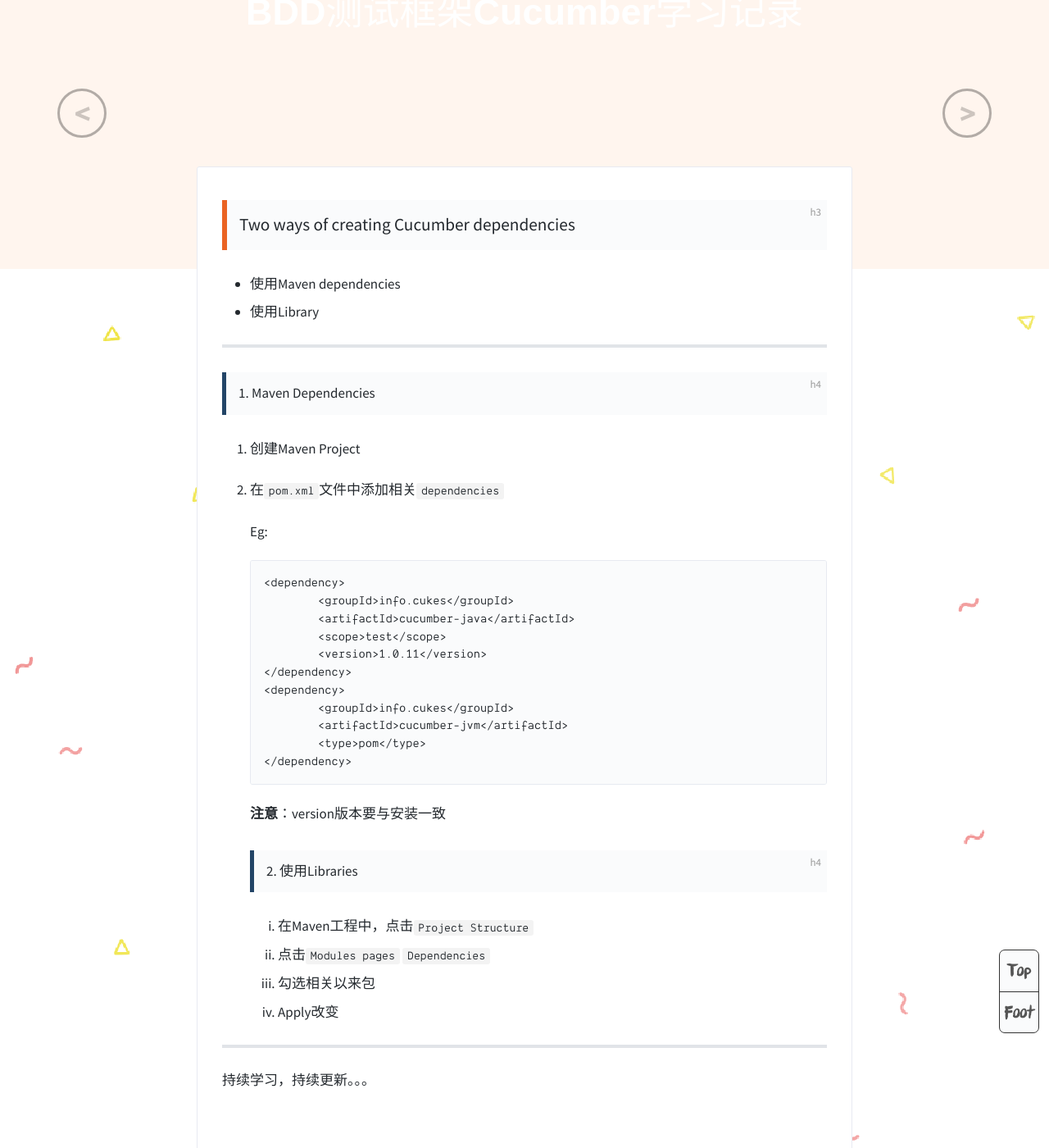
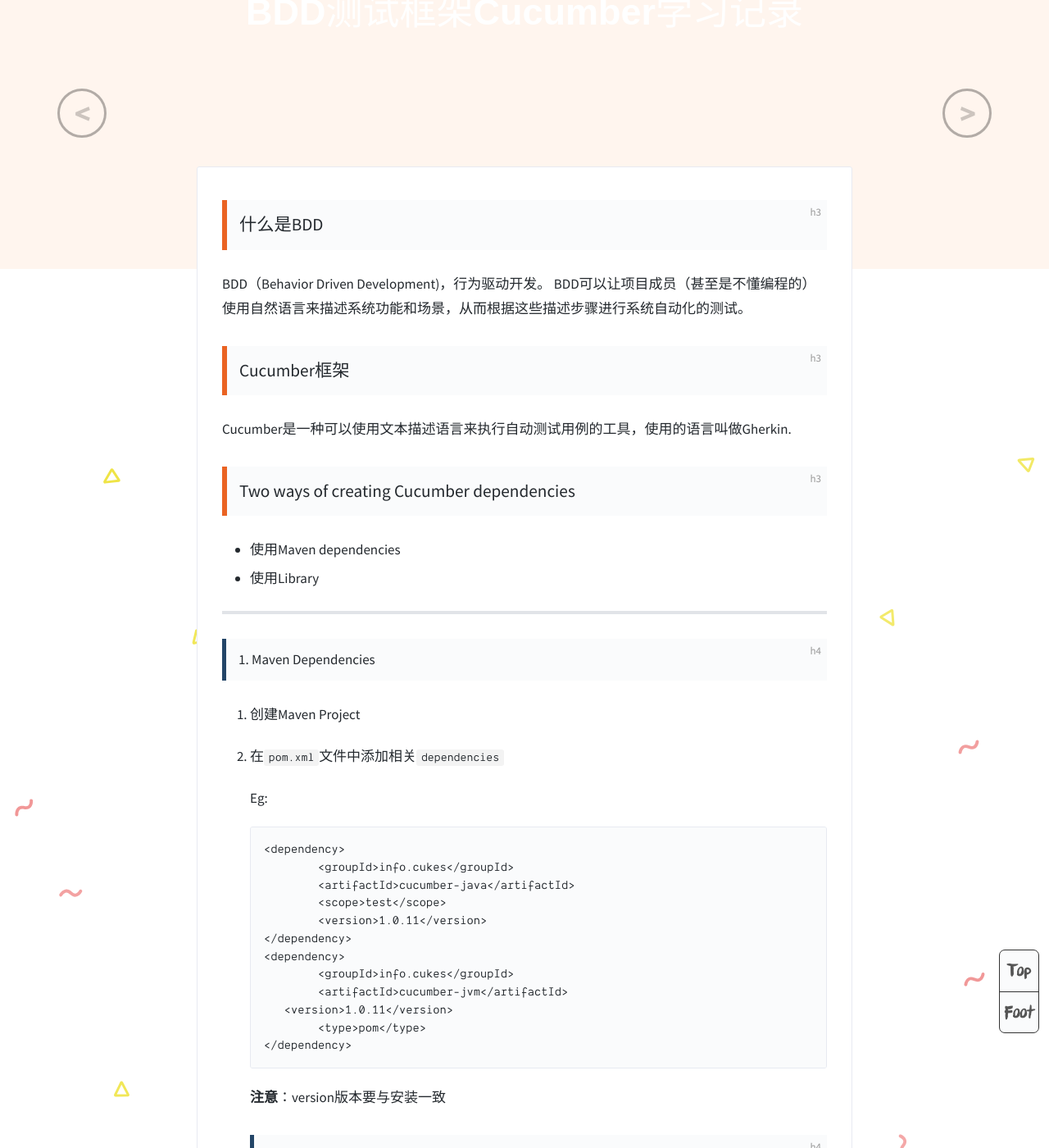
Before and after one commit to Liuyxxx314/Liuyxxx314.github.io, a Jekyll site: the page built from _posts/2020-07-08-BDD-support-cucumber框架.md, in a window 1280 px wide and 1400 px high, scrolled down 297 px. Shown: the whole window at 82% size. Built offline with Jekyll 4.4.1, drawn with Linux system fonts in a browser that asks for light colours; comment, search, counter and statistics services are not loaded.

Commit message:
UpdateBlog

````diff
--- a/_posts/2020-07-08-BDD-support-cucumber框架.md
+++ b/_posts/2020-07-08-BDD-support-cucumber框架.md
@@ -4,9 +4,17 @@
 date: 2020-07-08
 author: Liuyuxin
 color: rgb(255,245,238)
-cover: '../assets/Image/cucumber.jepg'
+cover: '../assets/Image/cucumber.jpeg'
 tags: 学习记录
 ---
+### 什么是BDD
+
+BDD（Behavior Driven Development)，行为驱动开发。
+BDD可以让项目成员（甚至是不懂编程的）使用自然语言来描述系统功能和场景，从而根据这些描述步骤进行系统自动化的测试。
+
+### Cucumber框架
+
+Cucumber是一种可以使用文本描述语言来执行自动测试用例的工具，使用的语言叫做Gherkin.
 
 ### Two ways of creating Cucumber dependencies
 
@@ -32,7 +40,8 @@
    </dependency>
    <dependency>
    	<groupId>info.cukes</groupId>
-   	<artifactId>cucumber-jvm</artifactId>				   				    <version>1.0.11</version>
+   	<artifactId>cucumber-jvm</artifactId>
+      <version>1.0.11</version>
    	<type>pom</type>
    </dependency>
    ```
@@ -42,7 +51,7 @@
    #### 2. 使用Libraries
 
    1. 在Maven工程中，点击`Project Structure`
-   2. 点击`Modules pages` `Dependencies`
+   2. 点击`Modules` `Dependencies`
    3. 勾选相关以来包
    4. Apply改变
 
````
